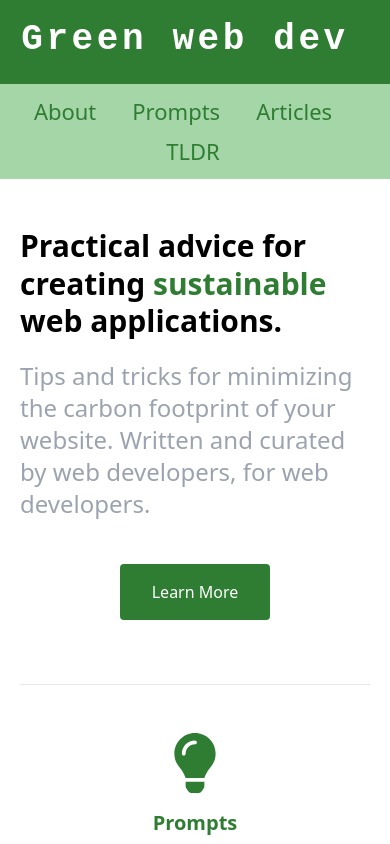
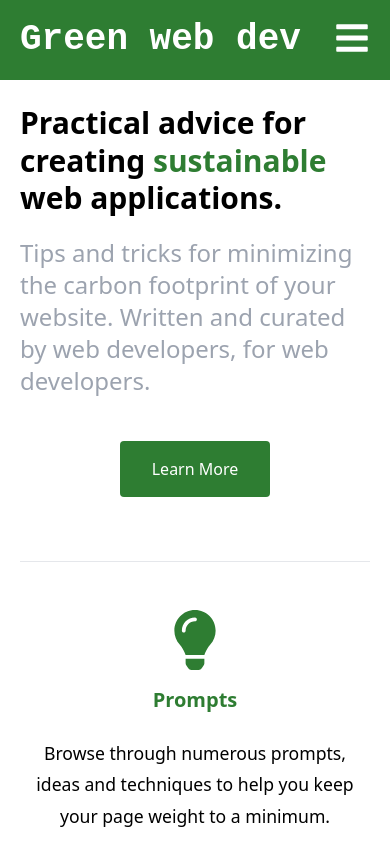
Before and after one commit to mikeyhogarth/green-web-dev, a Next.js app: page / in a window 390 px wide. Shown: the top 844 px of the page. Built offline with nearby package versions, Linux system fonts and the light colour scheme.

Commit message:
Relent and add hamburger menu

```diff
--- a/components/Header.tsx
+++ b/components/Header.tsx
@@ -1,32 +1,60 @@
 import Link from "next/link";
 import { useRouter } from "next/router";
+import { useState } from "react";
+import { FaBars } from "react-icons/fa";
 
 export default function Header() {
+  const [open, setOpen] = useState(false);
   return (
-    <header className=" bg-primary text-white md:flex md:flex-row">
-      <h1 className="px-5 lg:px-20 xl:px-40 text-center md:text-left tracking-widest min-w-max font-typewriter font-bold text-4xl py-5 pb-0 md:pb-5 mb-0">
+    <>
+      <header className="bg-primary text-white md:flex md:flex-row">
+        <h1 className="px-5 lg:px-20 xl:px-40 md:self-center md:tracking-widest md:min-w-max font-typewriter font-bold md:text-4xl py-5 mb-0">
           <Link href="/">
             <a className="mr-5">Green web dev</a>
           </Link>
+
+          <button
+            aria-label="Open Menu"
+            className="float-right md:hidden"
+            onClick={(e) => setOpen(!open)}
+          >
+            <FaBars className="" />
+          </button>
         </h1>
-
-      <nav className="bg-secondary md:bg-primary text-center md:text-right self-center sm:block w-full pr-5 lg:pr-20 xl:pr-40">
-        <ul className="py-2 md:py-0 text-xl text-primary md:text-white list-none">
-          <li className="inline-block">
-            <NavLink href="/about" padRight={true} text="About" />
+        <nav
+          className={`${
+            open ? "block" : "hidden"
+          } md:inline-block px-5 lg:px-20 xl:px-40 bg-black md:bg-primary text-center md:text-right self-center w-full`}
+        >
+          <ul className="py-2 mt-0 md:mt-5 md:py-0 text-xl text-white list-none">
+            <li className="md:inline-block">
+              <NavLink
+                href="/about"
+                padRight={true}
+                text="About"
+                setOpen={setOpen}
+              />
             </li>
-          <li className="inline-block">
-            <NavLink href="/prompts" padRight={true} text="Prompts" />
+            <li className="md:inline-block">
+              <NavLink
+                href="/prompts"
+                padRight={true}
+                text="Prompts"
+                setOpen={setOpen}
+              />
             </li>
-          <li className="inline-block">
-            <NavLink href="/articles" padRight={true} text="Articles" />
-          </li>
-          <li className="inline-block">
-            <NavLink href="/tldr" padRight={false} text="TLDR" />
+            <li className="md:inline-block">
+              <NavLink
+                href="/articles"
+                padRight={true}
+                text="Articles"
+                setOpen={setOpen}
+              />
             </li>
           </ul>
         </nav>
       </header>
+    </>
   );
 }
 
@@ -34,9 +62,10 @@ interface NavlinkProps {
   href: string;
   text: string;
   padRight: boolean;
+  setOpen: (isOpen: boolean) => void;
 }
 
-function NavLink({ href, text, padRight }: NavlinkProps) {
+function NavLink({ href, text, padRight, setOpen }: NavlinkProps) {
   const router = useRouter();
   const pathname: string = router.pathname;
   const active: boolean = pathname === href || pathname.startsWith(`${href}/`);
@@ -44,7 +73,12 @@ function NavLink({ href, text, padRight }: NavlinkProps) {
   const classes = `${active ? "active" : ""} ${padRight ? "mr-5" : ""}`;
   return (
     <Link href={href}>
-      <a className={"border-primary md:border-white " + classes}>{text}</a>
+      <a
+        className={"my-4 md:my-0 border-white" + classes}
+        onClick={() => setOpen(false)}
+      >
+        {text}
+      </a>
     </Link>
   );
 }
```
Lines whose indentation alone changed are shown as unchanged.
